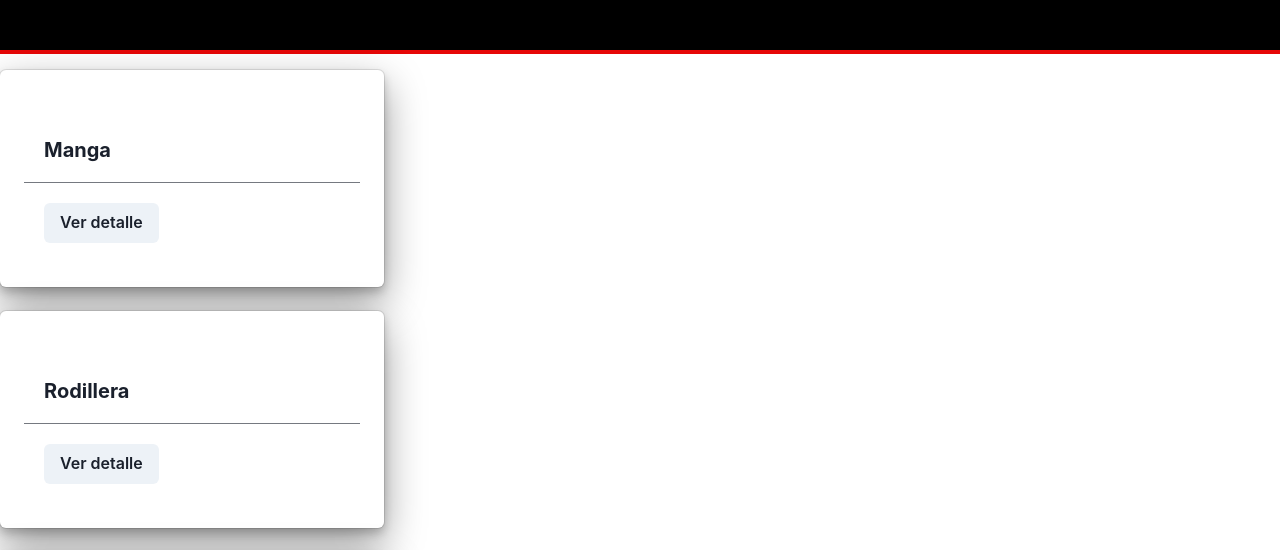
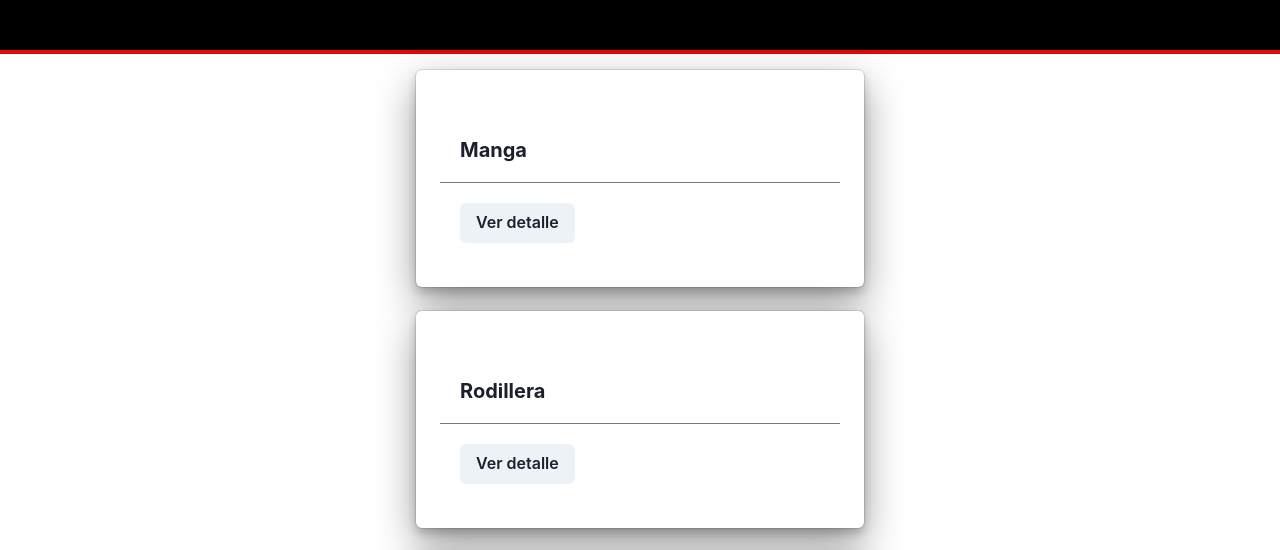
Before and after one commit to lucianodilascio/curso-react, a React (Vite) app: page /category/indumentaria in a window 1280 px wide. Shown: the part 186-736 px from the top of the page. Built offline with nearby package versions, Linux system fonts and the light colour scheme.

Commit message:
avance hacia el proyecto final

```diff
--- a/package.json
+++ b/package.json
@@ -18,7 +18,8 @@
     "react": "^18.2.0",
     "react-dom": "^18.2.0",
     "react-icons": "^4.12.0",
-    "react-router-dom": "^6.21.0"
+    "react-router-dom": "^6.21.0",
+    "sweetalert2": "^11.10.2"
   },
   "devDependencies": {
     "@types/react": "^18.2.37",
--- a/src/App.jsx
+++ b/src/App.jsx
@@ -5,6 +5,7 @@ import NavBar from './components/NavBar'
 import ItemDetailContainer from './components/ItemDetailContainer'
 import ItemListContainer from './components/ItemListContainer'
 import Cart from './components/Cart'
+
 
 const App = () => {
   return (
--- a/src/components/Cart.jsx
+++ b/src/components/Cart.jsx
@@ -1,8 +1,12 @@
 import React from 'react'
+import Form from './Form';
 
 const Cart = () => {
   return (
-    <div></div>
+    <div>
+<Form/>
+
+    </div>
   )
 }
 
--- /dev/null
+++ b/src/components/Form.jsx
@@ -0,0 +1,42 @@
+import React, { useState } from 'react'
+import { Input, Button, Text } from '@chakra-ui/react'
+import Swal from 'sweetalert2'
+const Form = () => {
+
+    const [nombre, setNombre] = useState("")
+    const [email, setEmail] = useState("")
+    const [purchaseId, setPurchaseId] = useState("vrx-2443")
+    const handleSumbit = (e) => {
+
+        e.preventDefault()
+
+        Swal.fire(`Muchas Gracias ${nombre}, nos contactaremos a ${email} para finalizar el proceso de compra`);
+
+        setEmail("")
+        setNombre("")
+
+    }
+
+
+
+
+
+    return (
+        <div>
+            <form action="" onSubmit={handleSumbit}>
+                <Input placeholder='Nombre y Apellido' onChange={(e) => setNombre(e.target.value)} value={nombre} />
+                <Input placeholder='Correo Electronico' type='email' onChange={(e) => setEmail(e.target.value)} value={email} />
+                <Button colorScheme='teal' variant='outline' type="sumbit">
+                    Enviar Información
+                </Button>
+
+
+                <Text>
+                    {`el id de de su compra es: ${purchaseId}`}
+                </Text>
+            </form>
+        </div>
+    )
+}
+
+export default Form
--- a/src/components/Item.jsx
+++ b/src/components/Item.jsx
@@ -1,12 +1,13 @@
 import React from 'react'
-import { Button, ButtonGroup, Card, CardBody, CardFooter, Divider, Heading, Stack, Flex } from '@chakra-ui/react';
+import { Button, ButtonGroup, Card, CardBody, CardFooter, Divider, Heading, Stack, Flex, Center } from '@chakra-ui/react';
 import { Link } from 'react-router-dom';
 
 
 const Item = ({ titulo, id }) => {
   return (
-    <Flex  maxW='sm' mb='6' mt='4'>
-      <Card width='100%' boxShadow='dark-lg' p='6' rounded='md' bg='white'>
+    <Center  maxW='full' mb='6' mt='4'>
+    <Flex>
+      <Card width='md' boxShadow='dark-lg' p='6' rounded='md' bg='white'>
         <CardBody>
           <Stack mt='6' spacing='6'>
             <Heading size='md'>{titulo}</Heading>
@@ -24,6 +25,7 @@ const Item = ({ titulo, id }) => {
         </CardFooter>
       </Card>
     </Flex>
+    </Center>
   );
 }
 
--- a/src/components/ItemCount.jsx
+++ b/src/components/ItemCount.jsx
@@ -1,5 +1,6 @@
 import { useState } from 'react'
 import { Button } from '@chakra-ui/react'
+import Swal from 'sweetalert2'
 
 const ItemCount = () => {
 
@@ -8,7 +9,8 @@ const ItemCount = () => {
 
 
     const mostrarMensaje = () => {
-        alert(`agregado al carrito ${contador} unidades`)
+        Swal.fire(`Has agregado al carrito ${contador} unidades`);
+
     }
 
 
--- a/src/components/ItemDetail.jsx
+++ b/src/components/ItemDetail.jsx
@@ -9,7 +9,8 @@ const {id}= useParams()
 
 
   return (
-    <Flex  maxW='sm' mb='6' mt='4'>
+
+    <Flex  maxW='sm' mb='6' mt='4' >
       <Card width='100%' boxShadow='dark-lg' p='6' rounded='md' bg='white'>
         <CardBody>
           <Stack mt='6' spacing='6'>
--- a/src/components/ItemListContainer.jsx
+++ b/src/components/ItemListContainer.jsx
@@ -1,56 +1,47 @@
-import { useState, UseEffect } from 'react'
-import ItemList from './ItemList'
-import { useParams } from 'react-router-dom'
+import React, { useState, useEffect } from 'react';
+import ItemList from './ItemList';
+import { useParams } from 'react-router-dom';
 
 const ItemListContainer = () => {
+  const { categoryId } = useParams();
+  const [productos, setProductos] = useState([]);
 
-  const { categoryId } = useParams()
-  console.log(categoryId)
+  useEffect(() => {
+    const mostrarProductos = new Promise((resolve, reject) => {
 
-
-
-
-
-  const productos = [
+      setTimeout(() => {
+        resolve([
           { id: 1, titulo: "Curry", descripcion: "Zapatilla Stephen Curry", precio: 85000, categoria: "zapatillas" },
           { id: 2, titulo: "Lebron", descripcion: "Zapatilla Lebron James", precio: 90000, categoria: "zapatillas" },
           { id: 3, titulo: "Jordan", descripcion: "Zapatilla Michael Jordan", precio: 95000, categoria: "zapatillas" },
           { id: 4, titulo: "Manga", descripcion: "Manga para el brazo Nike", precio: 20000, categoria: "indumentaria" },
           { id: 5, titulo: "Rodillera", descripcion: "Rodillera Nike", precio: 25000, categoria: "indumentaria" },
           { id: 6, titulo: "Vincha", descripcion: "Vincha Nike", precio: 23000, categoria: "indumentaria" }
-  ]
+        ]);
+      }, 3000);
 
 
-  const mostrarProductos = new Promise((resolve, reject) => {
-
-    if (productos.length > 0) {
-      setTimeout(() => {
-        resolve(productos)
-      }, 3000)
-    } else {
-      reject("no se obtuvieron productos")
-    }
-
-  })
+    });
 
     mostrarProductos
       .then((resultado) => {
-      console.log(resultado)
+
+        setProductos(resultado);
       })
       .catch((error) => {
-      console.log(error)
-    })
+        console.log(error);
+      });
+  }, [categoryId]);
 
-
-  const productosFiltrados = productos.filter((producto) => producto.categoria == categoryId)
+  const productosFiltrados = categoryId
+    ? productos.filter((producto) => producto.categoria === categoryId)
+    : productos;
 
   return (
     <div>
-      {
-        categoryId ? <ItemList productos={productosFiltrados} /> : <ItemList productos={productos} />
-      }
+      <ItemList productos={productosFiltrados} />
     </div>
-  )
-}
+  );
+};
 
-export default ItemListContainer
+export default ItemListContainer;
```
Also changed, not shown: src/components/Loader.jsx (added, +10 -0 lines), 1 other file (tests, documents, lock files or other folders). Lines whose indentation alone changed are shown as unchanged.
